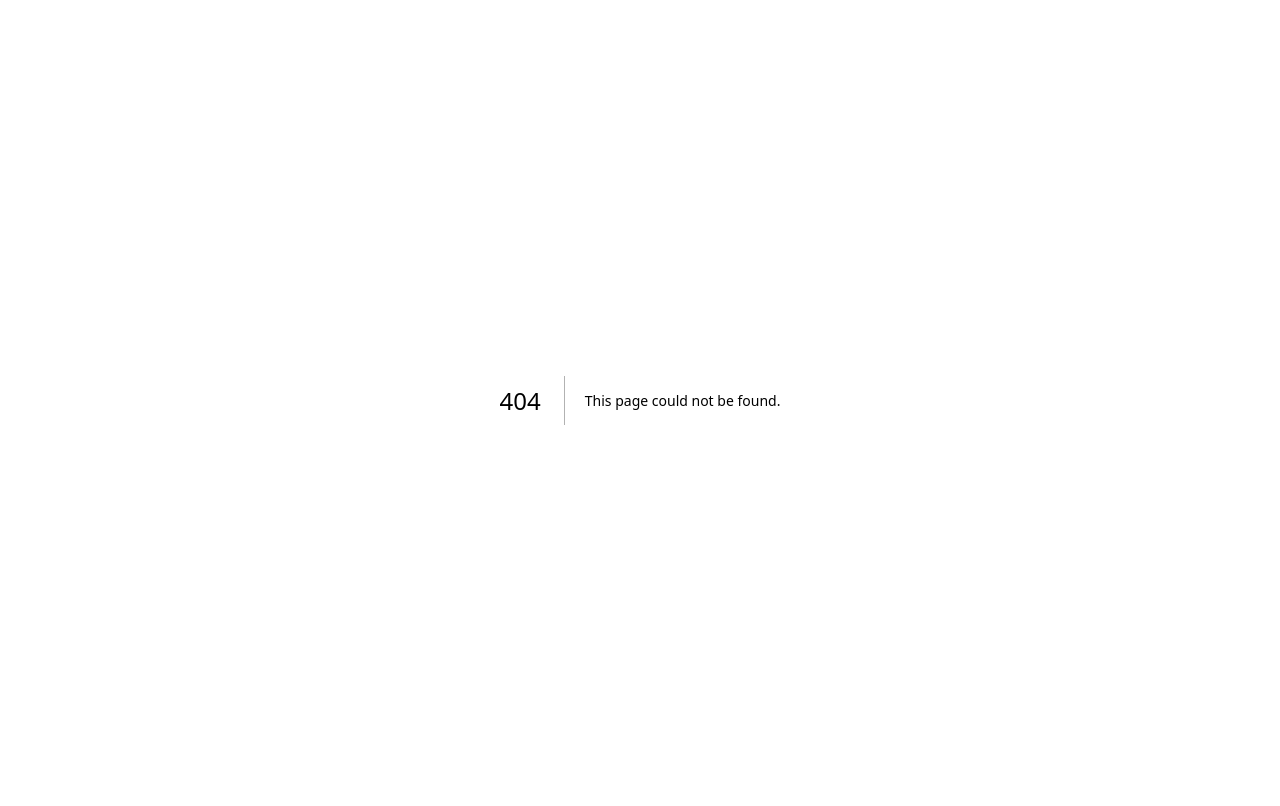
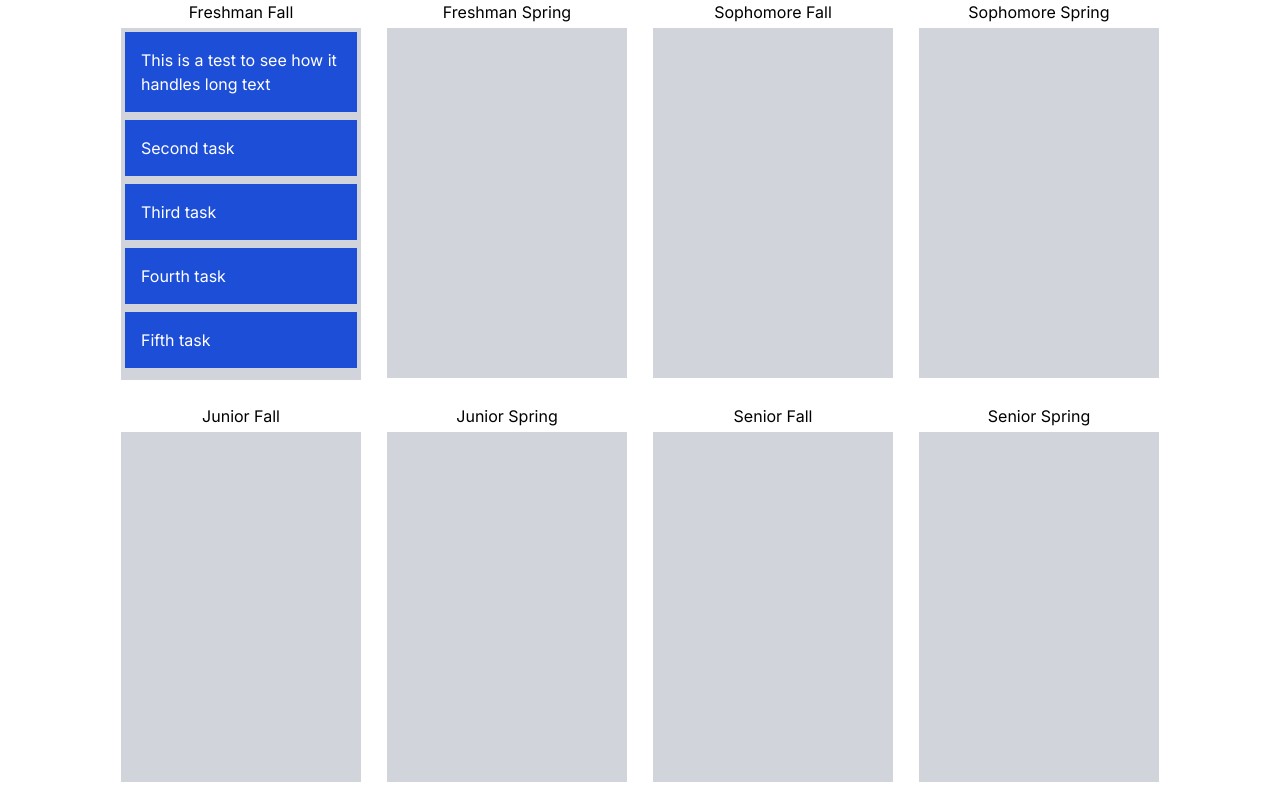
Before and after one commit to johnflanagan827/course-crafter-frontend, a Next.js app: page /planner in a window 1280 px wide. Before the commit this address had no page. Built offline with nearby package versions, Linux system fonts and the light colour scheme.

Commit message:
first attempt at drag-n-drop

```diff
--- /dev/null
+++ b/app/(site)/planner/page.jsx
@@ -0,0 +1,147 @@
+"use client";
+
+import React, { useState } from "react";
+import { DragDropContext, Draggable, Droppable } from "react-beautiful-dnd";
+
+const tasks = [
+    { id: "1", content: "This is a test to see how it handles long text" },
+    { id: "2", content: "Second task" },
+    { id: "3", content: "Third task" },
+    { id: "4", content: "Fourth task" },
+    { id: "5", content: "Fifth task" }
+];
+
+const taskStatus = {
+    entry1: {
+        name: "Freshman Fall",
+        items: tasks
+    },
+    entry2: {
+        name: "Freshman Spring",
+        items: []
+    },
+    entry3: {
+        name: "Sophomore Fall",
+        items: []
+    },
+    entry4: {
+        name: "Sophomore Spring",
+        items: []
+    },
+    entry5: {
+        name: "Junior Fall",
+        items: []
+    },
+    entry6: {
+        name: "Junior Spring",
+        items: []
+    },
+    entry7: {
+        name: "Senior Fall",
+        items: []
+    },
+    entry8: {
+        name: "Senior Spring",
+        items: []
+    }
+};
+
+export default function Planner() {
+    const [columns, setColumns] = useState(taskStatus);
+
+    const onDragEnd = (result) => {
+        if (!result.destination) return;
+        const { source, destination } = result;
+
+        if (source.droppableId !== destination.droppableId) {
+            const sourceColumn = columns[source.droppableId];
+            const destColumn = columns[destination.droppableId];
+            const sourceItems = [...sourceColumn.items];
+            const destItems = [...destColumn.items];
+            const [removed] = sourceItems.splice(source.index, 1);
+            destItems.splice(destination.index, 0, removed);
+            setColumns({
+                ...columns,
+                [source.droppableId]: {
+                    ...sourceColumn,
+                    items: sourceItems
+                },
+                [destination.droppableId]: {
+                    ...destColumn,
+                    items: destItems
+                }
+            });
+        } else {
+            const column = columns[source.droppableId];
+            const copiedItems = [...column.items];
+            const [removed] = copiedItems.splice(source.index, 1);
+            copiedItems.splice(destination.index, 0, removed);
+            setColumns({
+                ...columns,
+                [source.droppableId]: {
+                    ...column,
+                    items: copiedItems
+                }
+            });
+        }
+    };
+
+    // Split the columns into two rows, each containing four columns
+    const rows = [
+        { entry1: columns.entry1, entry2: columns.entry2, entry3: columns.entry3, entry4: columns.entry4 },
+        { entry5: columns.entry5, entry6: columns.entry6, entry7: columns.entry7, entry8: columns.entry8 }
+    ];
+
+    return (
+        <div className="flex justify-center">
+            <DragDropContext onDragEnd={onDragEnd}>
+                <div className="flex flex-col items-center"> {/* Container to align the grid */}
+                    {rows.map((row, rowIndex) => (
+                        // Grid container for each row
+                        <div key={rowIndex} className="grid grid-cols-4 gap-4 mb-5" style={{ maxWidth: "calc(250px * 4 + 1rem * 3)" }}> {/* Max width for the grid container */}
+                            {Object.entries(row).map(([columnId, column], index) => (
+                                <div
+                                    className="flex flex-col items-center" // Removed mx-2
+                                    key={columnId}
+                                    style={{ width: "250px" }} // Fixed width for each grid item
+                                >
+                                    <h2>{column.name}</h2>
+                                    <div className="m-1">
+                                        <Droppable droppableId={columnId} key={columnId}>
+                                            {(provided, snapshot) => (
+                                                <div
+                                                    {...provided.droppableProps}
+                                                    ref={provided.innerRef}
+                                                    className={`p-1 w-60 min-h-[350px] ${snapshot.isDraggingOver ? 'bg-blue-200' : 'bg-gray-300'}`}
+                                                >
+                                                    {column.items.map((item, index) => (
+                                                        <Draggable key={item.id} draggableId={item.id} index={index}>
+                                                            {(provided, snapshot) => (
+                                                                <div
+                                                                    ref={provided.innerRef}
+                                                                    {...provided.draggableProps}
+                                                                    {...provided.dragHandleProps}
+                                                                    className={`select-none p-4 mb-2 min-h-[50px] ${snapshot.isDragging ? 'bg-blue-900' : 'bg-blue-700'} text-white`}
+                                                                    style={provided.draggableProps.style}
+                                                                >
+                                                                    {item.content}
+                                                                </div>
+                                                            )}
+                                                        </Draggable>
+                                                    ))}
+                                                    {provided.placeholder}
+                                                </div>
+                                            )}
+                                        </Droppable>
+                                    </div>
+                                </div>
+                            ))}
+                        </div>
+                    ))}
+                </div>
+            </DragDropContext>
+        </div>
+    );
+
+
+}
--- a/package.json
+++ b/package.json
@@ -21,6 +21,7 @@
     "package": "^1.0.1",
     "package.json": "^2.0.1",
     "react": "18.2.0",
+    "react-beautiful-dnd": "^13.1.1",
     "react-dom": "18.2.0",
     "typescript": "5.0.4"
   },
```
Also changed, not shown: 2 other files (tests, documents, lock files or other folders).
